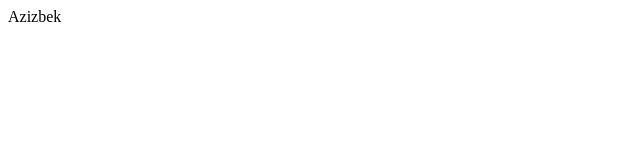
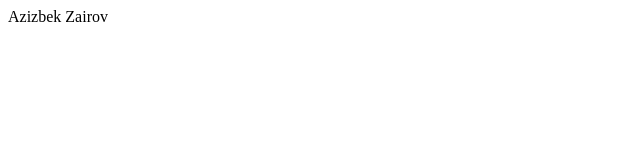
Before and after one commit to azizbekzairov99/My-App, a plain HTML site: page index.html in a window 1280 px wide. Shown: the full height of the page, 0-640 px from the left. Drawn offline with Linux system fonts and the light colour scheme.

Commit message:
changed index.html

```diff
--- a/index.html
+++ b/index.html
@@ -7,6 +7,6 @@
     <title>Document</title>
   </head>
   <body>
-    Azizbek
+    Azizbek Zairov
   </body>
 </html>
```
